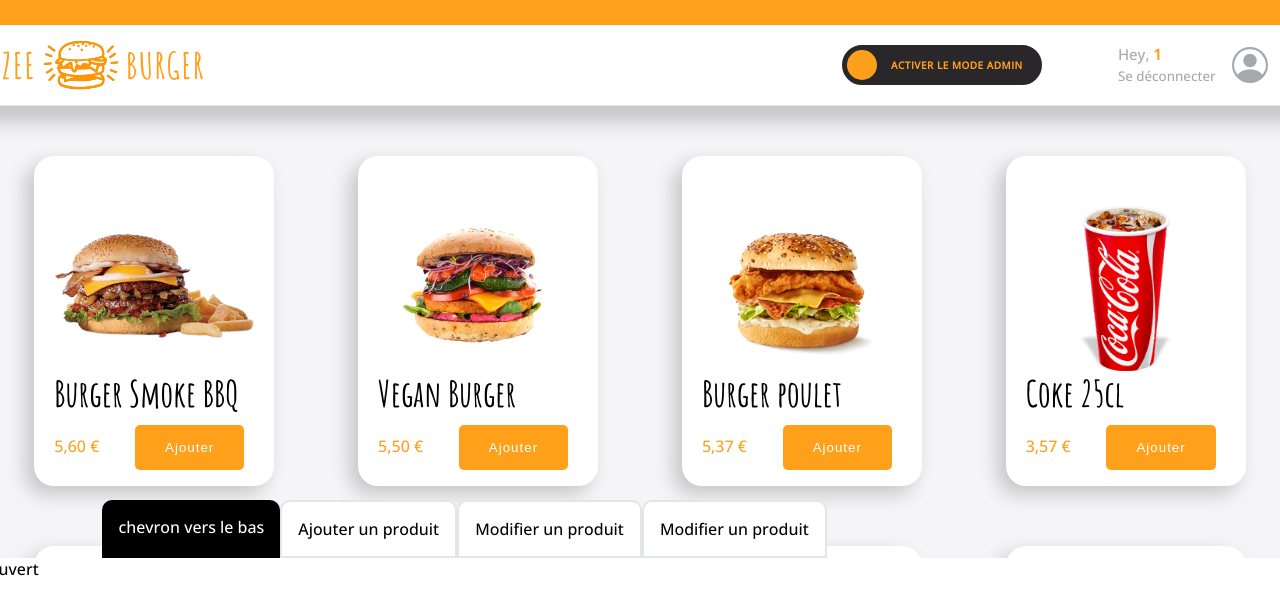
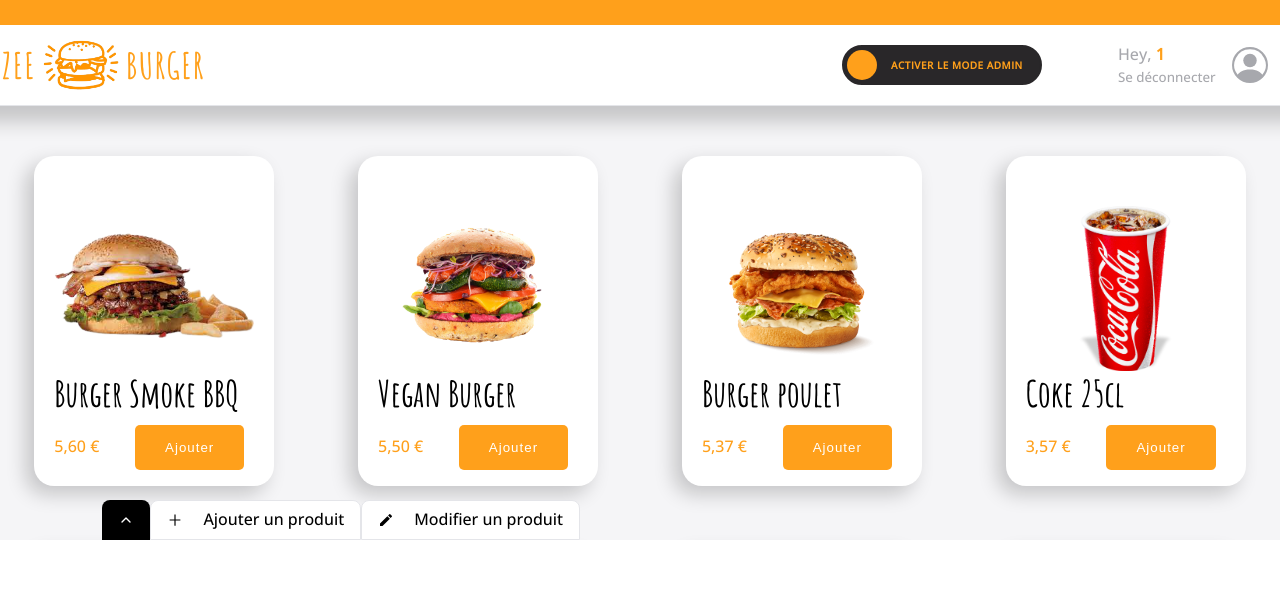
Before and after one commit to descartessainval/crazy-burger-cra, a React (Create React App) app: page /order/1 in a window 1280 px wide. Shown: the top 614 px of the page. Built offline with nearby package versions, Linux system fonts and the light colour scheme; grey boxes are pictures that could not be loaded.

Commit message:
🙈 F07: Add and update index.js file

```diff
--- a/src/components/pages/order/panel/Panel.js
+++ b/src/components/pages/order/panel/Panel.js
@@ -1,12 +1,22 @@
 import React, { useState } from 'react'
 import { styled } from 'styled-components';
 import { theme } from '../../../../themes';
+import { FiChevronDown, FiChevronUp } from "react-icons/fi"
+import { AiOutlinePlus } from "react-icons/ai"
+import { MdModeEditOutline } from 'react-icons/md'
+import { Link } from 'react-router-dom';
+
 
 const Panel = () => {
     const [state, setState] = useState(1)
+    const[isPanelOpen, setIsPanelOpen] = useState(false)
 
-    const action = (index) => {
-        setState(index)
+    const clicklink = (index) => {
+        setState(index);
+    }
+
+    const togglePanel =()=>{
+        setIsPanelOpen(!isPanelOpen);
     }
 
     return (
@@ -14,24 +24,29 @@
             <div className="fixed-block">
                 <div className="absolute">
                     <div className="tabs">
-                        <div style={{paddingLeft:"10rem"}}></div>
-                        <div onClick={() => action(1)} className={`${state === 1 ? "tab active-tab" : "tab"}`}> chevron vers le bas </div>
-                        <div onClick={() => action(2)} className={`${state === 2 ? "tab active-tab" : "tab"}`}> Ajouter un produit  </div>
-                        <div onClick={() => action(3)} className={`${state === 3 ? "tab active-tab" : "tab"}`}> Modifier un produit </div>
-                        <div onClick={() => action(4)} className={`${state === 4 ? "tab active-tab" : "tab"}`}> Modifier un produit </div>
+                        <div style={{ paddingLeft: "10rem" }}></div>
+                        <div onClick={() => {clicklink(1); togglePanel();}} className={`${state === 1 ? "tab active-tab" : "tab"}`} >
+                           {isPanelOpen  ?  <FiChevronDown/> : <FiChevronUp/>}
+                        </div>
+                        <div onClick={() => clicklink(2)} className={`${state === 2 ? "tab active-tab" : "tab"}`}>
+                            <AiOutlinePlus/>
+                            <p>Ajouter un produit</p>
+                        </div>
+                        <div onClick={() => clicklink(3)} className={`${state === 3 ? "tab active-tab" : "tab"}`}>
+                            <MdModeEditOutline/>
+                            <p>Modifier un produit</p>
+                        </div>
                     </div>
                     <div className="contents">
-                        <div className={`${state === 1 ? "content active-content" : "content"}`}>
-                            <p>panel ouvert</p>
+                        <div className={`${state ===  1? "content active-content" : "content"}`}>
                         </div>
                         <div className={`${state === 2 ? "content active-content" : "content"}`}>
+                            <i></i>
                             <p>Ajouter un produit </p>
                         </div>
                         <div className={`${state === 3 ? "content active-content" : "content"}`}>
+                            <i></i>
                             <p>Modifier un produit </p>
-                            <div className={`${state === 4? "content active-content" : "content"}`}>
-                            <p>Modifier un produit </p>
-                        </div>
                         </div>
                     </div>
                 </div>
@@ -68,16 +83,17 @@
 }
 
 .tab, .active-tab{
-    border-top-right-radius: 10px;
-    border-top-left-radius: 10px;
-    border: 2px solid ${theme.colors.greyLight};
-
+    border-top-right-radius: 8px;
+    border-top-left-radius: 8px;
+    border: 1px solid ${theme.colors.greyLight};
+    display: flex;
+    justify-items: center;
+    align-items: center;
 }
 .tab{
     background: white;
-    padding: 1rem;
+    padding:0.5rem 1rem;
     text-align: center;
-    /* border-top: none; */
     cursor: pointer;
     position: relative;
     color: black;
@@ -103,13 +119,17 @@
 
 .contents{
     background: white;
-    height: 36.8vh;
+    min-height:38.65vh;
     border-bottom-left-radius: 10px;
     border-bottom-right-radius: 10px;
+
 }
 
 p{
     margin: 0;
+    font-size: 16px;
+    line-height:21.79px;
+    margin-left: 20px;
 }
 
 .content, .active-content{
--- a/src/themes/index.js
+++ b/src/themes/index.js
@@ -5,7 +5,6 @@
   background_white: "#f5f5f7",
   background_dark: "#292729",
   primary: "#ffa01b",
-  primary_burger: "#ff9f1b",
   green: "green",
   success: "#60bd4f",
   red: "#e25549",
@@ -16,7 +15,7 @@
   greySemiDark: "#93a2b1",
   greyDark: "#6f737e",
   greyBlue: "#747b91",
-  loginLine: "#f56a2c"
+  loginLine: "#f56a2c",
 }
 
 const spacing = {
@@ -30,11 +29,12 @@
 }
 
 const fonts = {
-  size:{
+  size: {
     XXXS: "8px",
     XXS: "10px",
     XS: "12px",
-    P0: "15px",
+    SM: "15px",
+    P0: "16px",
     P1: "18px",
     P2: "20px",
     P3: "24px",
@@ -49,8 +49,7 @@
     semiBold: 600,
     bold: 700,
     heavy: 800,
-  }
-
+  },
 }
 const gridUnit = 8
 const borderRadius = {
@@ -59,8 +58,12 @@
   extraRound: "15px",
   circle: "50%",
 }
-const shadows = {}
 
+const shadows = {
+  subtle: "0px -6px 8px -2px rgba(0, 0, 0, 0.1)",
+  medium: "-8px 8px 20px 0px rgb(0 0 0 / 20%)",
+  strong: "0px 8px 20px 8px rgba(0, 0, 0, 0.2) inset",
+}
 
 export const theme = {
   colors,
```
